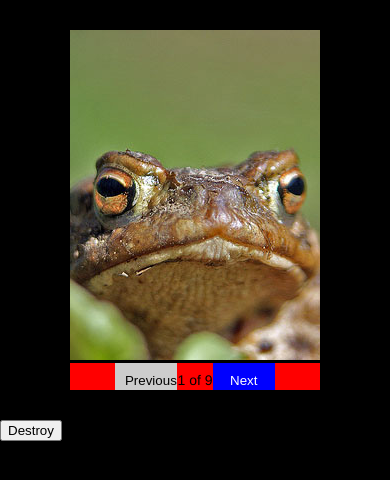
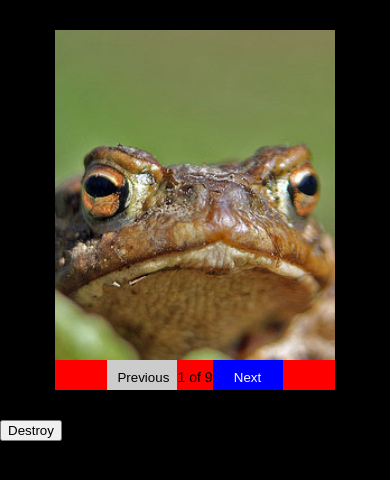
Before and after one commit to pdincubus/jquery.Shlider, a website: page src/demo.html in a window 390 px wide. Drawn offline with nearby package versions, Linux system fonts and the light colour scheme; files that its build step writes are made by us from their sources.

Commit message:
Show off the responsiveness a bit more

```diff
--- a/src/demo.html
+++ b/src/demo.html
@@ -25,7 +25,21 @@
             .shlider .slide {
                 float: left;
                 width: 250px;
+                height: 100%;
                 position: relative;
+            }
+
+            .shlider .slide img {
+                position: absolute;
+                min-height: 100%;
+                min-width: 100%;
+                top: 50%;
+                left: 50%;
+                -webkit-transform: translate(-50%,-50%);
+                -moz-transform: translate(-50%,-50%);
+                -ms-transform: translate(-50%,-50%);
+                -o-transform: translate(-50%,-50%);
+                transform: translate(-50%,-50%);
             }
 
             .shliderNav {
@@ -51,15 +65,23 @@
                 background-color: #ccc;
             }
 
-            @media screen and (min-width: 1200px) {
+            @media screen and (min-width: 1280px) {
                 .shlider {
-                    width: 1250px;
+                    width: 1200px;
+                }
+
+                .shlider .slide {
+                    width: 300px;
                 }
             }
 
             @media screen and (min-width: 768px) and (max-width: 1023px) {
                 .shlider {
-                    width: 750px;
+                    width: 700px;
+                }
+
+                .shlider .slide {
+                    width: 350px;
                 }
             }
 
@@ -71,7 +93,11 @@
 
             @media screen and (max-width: 534px) {
                 .shlider {
-                    width: 250px;
+                    width: 280px;
+                }
+
+                .shlider .slide {
+                    width: 280px;
                 }
             }
         </style>
```
